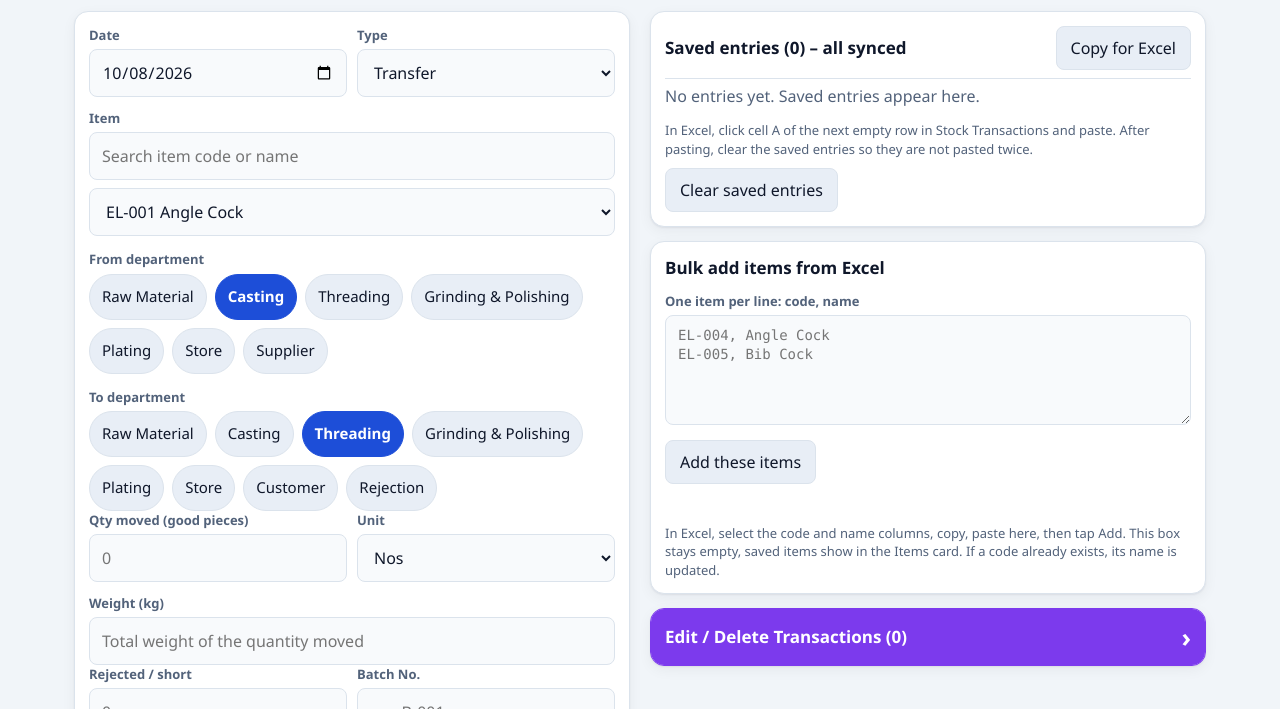
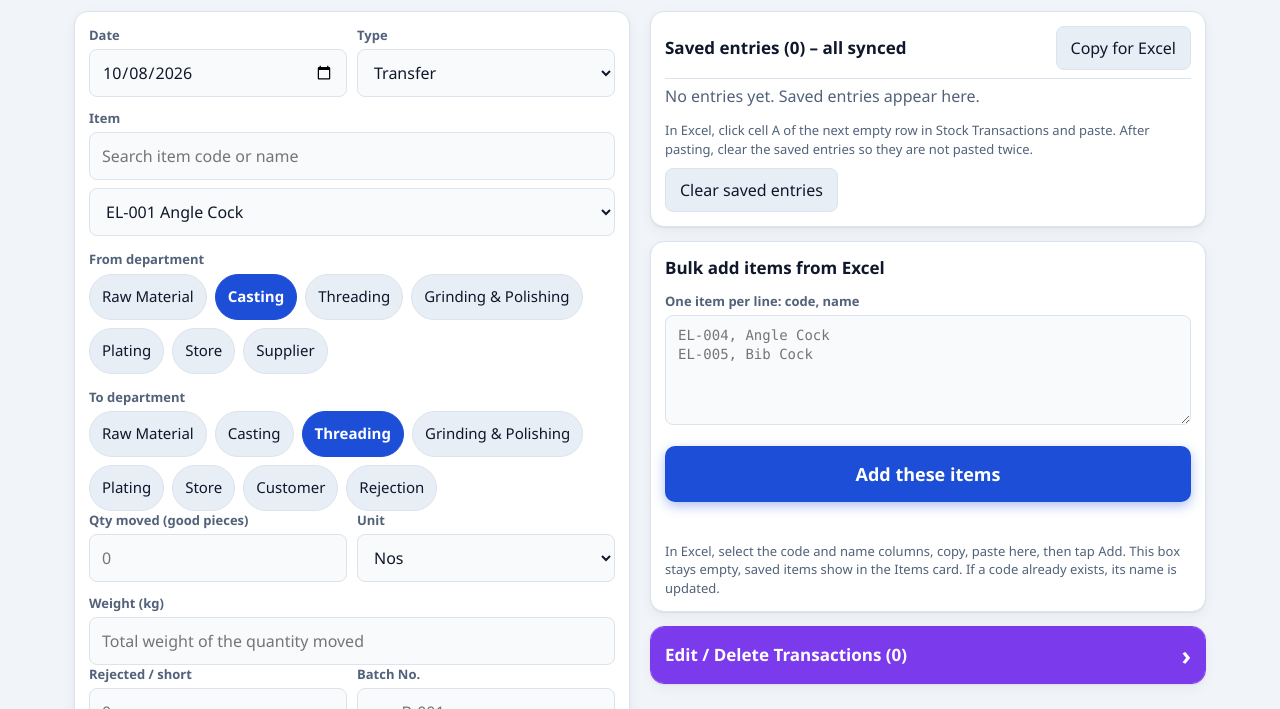
Before and after one commit to neshgroup1-coder/Stock-entry, a website: page www/index.html in a window 1280 px wide. Shown: the part 91-800 px from the top of the page. Drawn offline with Linux system fonts and the light colour scheme; no server answers.

Commit message:
Add files via upload

```diff
--- a/www/index.html
+++ b/www/index.html
@@ -132,7 +132,7 @@ h1{font-size:26px}
 <div class="top"><h2>Bulk add items from Excel</h2></div>
 <label for="items">One item per line: code, name</label>
 <textarea id="items" spellcheck="false" placeholder="EL-004, Angle Cock&#10;EL-005, Bib Cock"></textarea>
-<button class="sec" id="saveItems" type="button" style="margin-top:10px">Add these items</button>
+<button class="go" id="saveItems" type="button">Add these items</button>
 <div class="msg" id="itmsg2" role="status"></div>
 <p class="note">In Excel, select the code and name columns, copy, paste here, then tap Add. This box stays empty, saved items show in the Items card. If a code already exists, its name is updated.</p>
 
```
